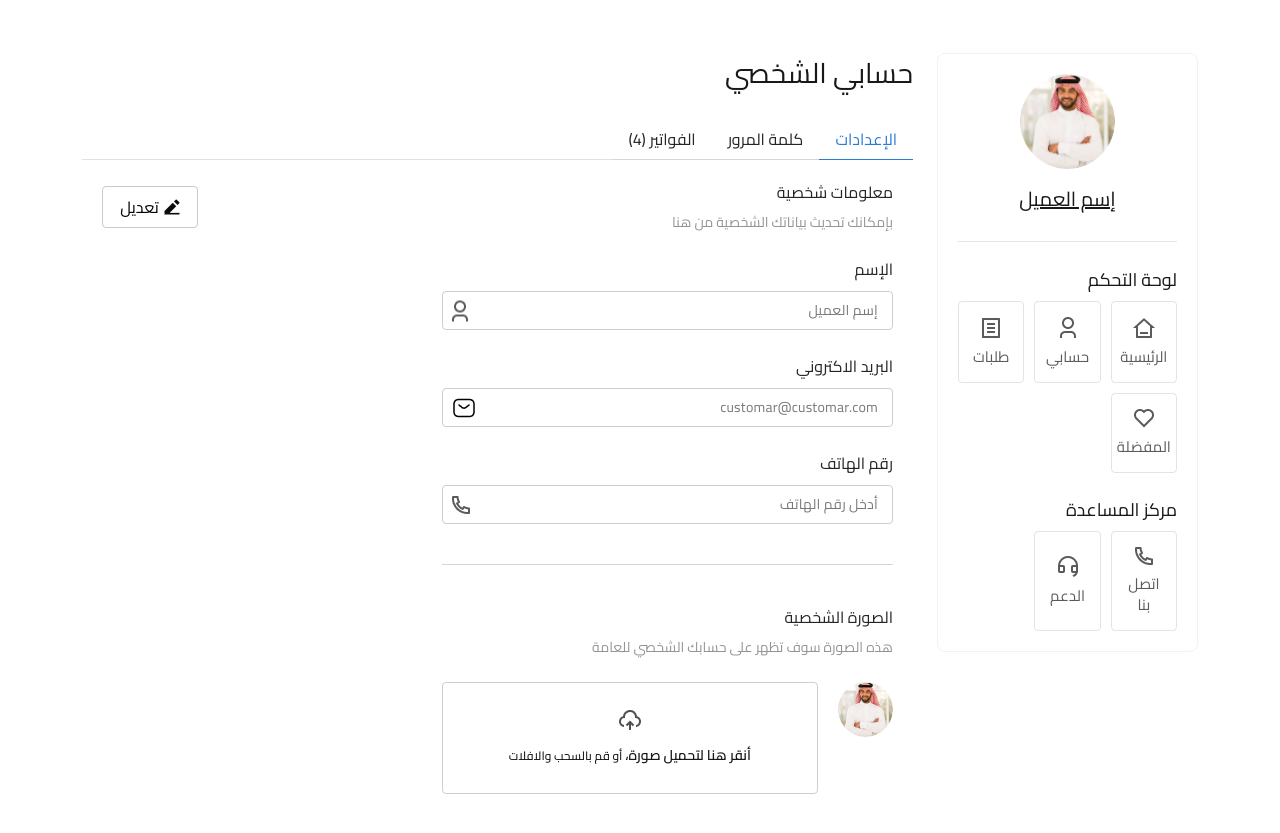
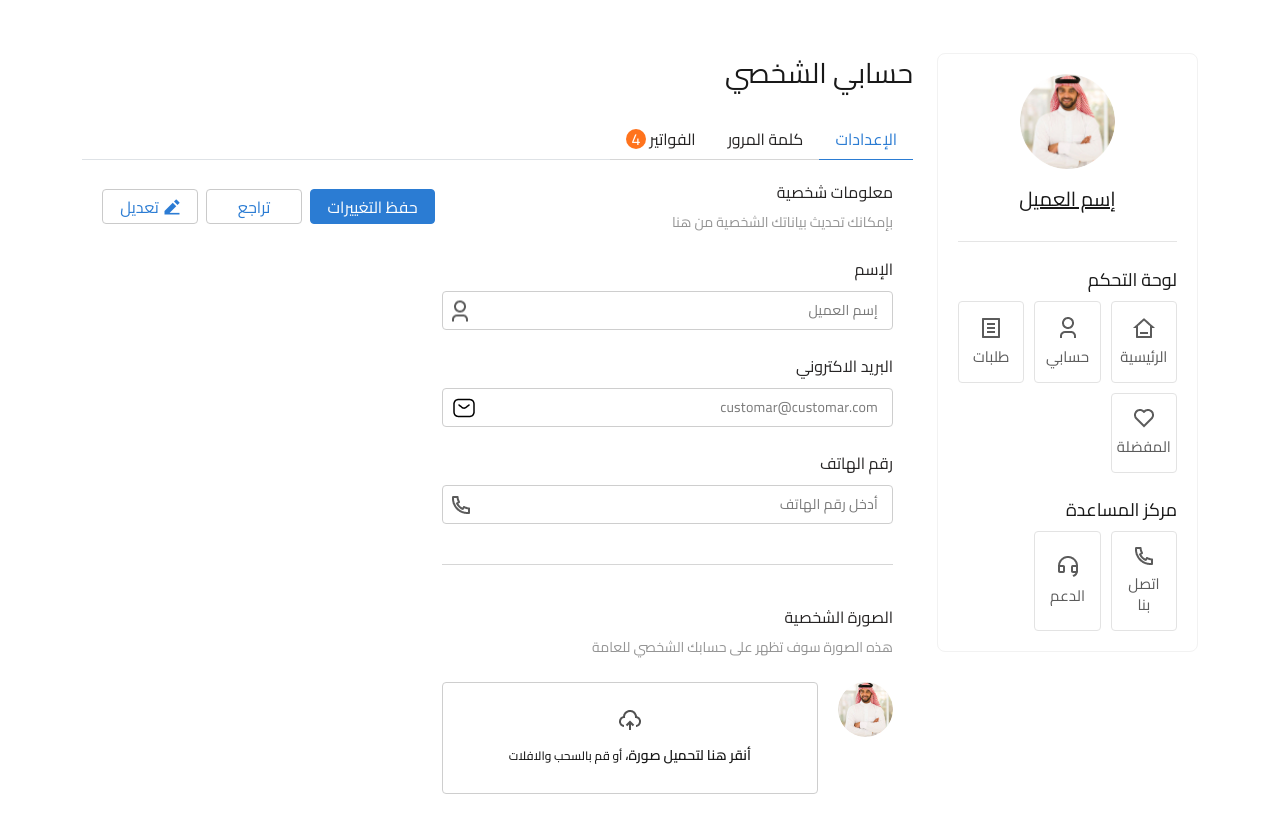
Before and after one commit to Marwan88nasser/Ethaq-contract, a plain HTML site: page client-profile.html in a window 1280 px wide. Shown: the part 61-894 px from the top of the page. Drawn offline with Linux system fonts and the light colour scheme.

Commit message:
last update

```diff
--- a/client-profile.html
+++ b/client-profile.html
@@ -152,7 +152,7 @@
               <div class="nav nav-tabs " id="nav-tab" role="tablist">
                 <button class="nav-link active" id="nav-settings-tab" data-bs-toggle="tab" data-bs-target="#nav-settings" type="button" role="tab" aria-selected="true">الإعدادات</button>
                 <button class="nav-link" id="nav-password-tab" data-bs-toggle="tab" data-bs-target="#nav-password" type="button" role="tab" aria-selected="false">كلمة المرور</button>
-                <button class="nav-link" id="nav-invoice-tab" data-bs-toggle="tab" data-bs-target="#nav-invoice" type="button" role="tab" aria-selected="false">الفواتير  (4)</button>
+                <button class="nav-link" id="nav-invoice-tab" data-bs-toggle="tab" data-bs-target="#nav-invoice" type="button" role="tab" aria-selected="false">الفواتير <span class="badge orange">4</span></button>
               </div>
               <div class="tab-content" id="nav-tabContent">
                 <div class="tab-pane fade show active" id="nav-settings" role="tabpanel">
@@ -161,8 +161,14 @@
                       <h6 class="sm-header">معلومات شخصية</h6>
                       <p class="sm-des mb-0">بإمكانك تحديث بياناتك الشخصية من هنا</p>
                     </div>
-                    <div class="btn-holder">
-                      <button class="btn-normal">
+                    <div class="btn-holder d-flex align-items-center justify-content-end gap-2">
+                      <button class="main-btn">
+                        حفظ التغييرات
+                      </button>
+                      <button class="normal-btn">
+                        تراجع
+                      </button>
+                      <button class="normal-btn">
                         <img src="images/icon/edit.png" alt="edit">
                         تعديل
                       </button>
--- a/css/sass/components/_dropdowns&Buttons.scss
+++ b/css/sass/components/_dropdowns&Buttons.scss
@@ -1,17 +1,40 @@
-.btn-normal {
+.normal-btn {
+  @include flex-center;
+  width: 96px;
+  height: 35px;
+  gap: 5px;
+  line-height: 35px;
   background-color: $white-color;
-  width: 96px;
-  height: 42px;
-  @include flex-center;
-  gap: 5px;
-  line-height: 42px;
   border: 1px solid #cacaca;
   border-radius: 4px;
   font-weight: 400;
   font-size: 16px;
+  color: $blue-color;
   line-height: 24px;
   transition: $sm-transition;
+  img {
+    filter: brightness(0) saturate(100%) invert(50%) sepia(54%) saturate(5206%)
+      hue-rotate(195deg) brightness(90%) contrast(83%);
+  }
   &:hover {
     background-color: #f3f2f2;
   }
 }
+.main-btn {
+  @include flex-center;
+  width: 125px;
+  height: 35px;
+  gap: 5px;
+  line-height: 35px;
+  background-color: $blue-color;
+  border: 1px solid $blue-color;
+  border-radius: 4px;
+  font-weight: 400;
+  font-size: 16px;
+  color: $white-color;
+  line-height: 24px;
+  transition: $sm-transition;
+  &:hover {
+    background-color: $blue-dark-color;
+  }
+}
--- a/css/sass/components/_headings.scss
+++ b/css/sass/components/_headings.scss
@@ -15,8 +15,6 @@
   text-align: right;
 }
 
-
-
 // Description Text Style
 .sm-des {
   font-weight: 400;
@@ -26,8 +24,21 @@
   color: #949494;
 }
 
-
 // Labels Text Style
 .main-label {
+}
 
+// badge
+.badge {
+  @include flex-center;
+  display: inline-flex;
+  @include circle(20px);
+  line-height: 20px;
+  padding: 0;
+  color: $white-color;
+  font-weight: 400;
+  font-size: 16px;
+  &.orange {
+    background-color: #ff731d;
+  }
 }
```
Also changed, not shown: css/main.css, 1 other file.
